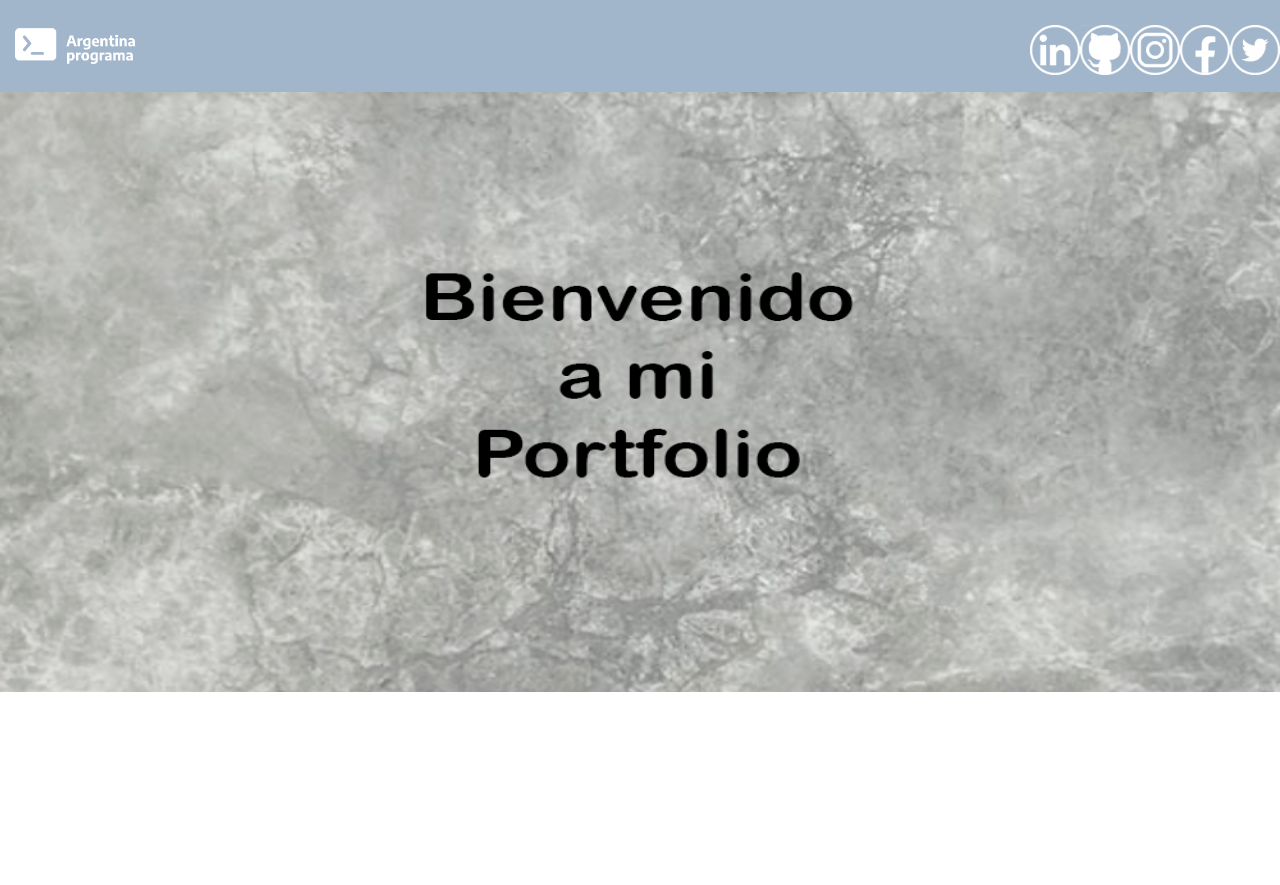
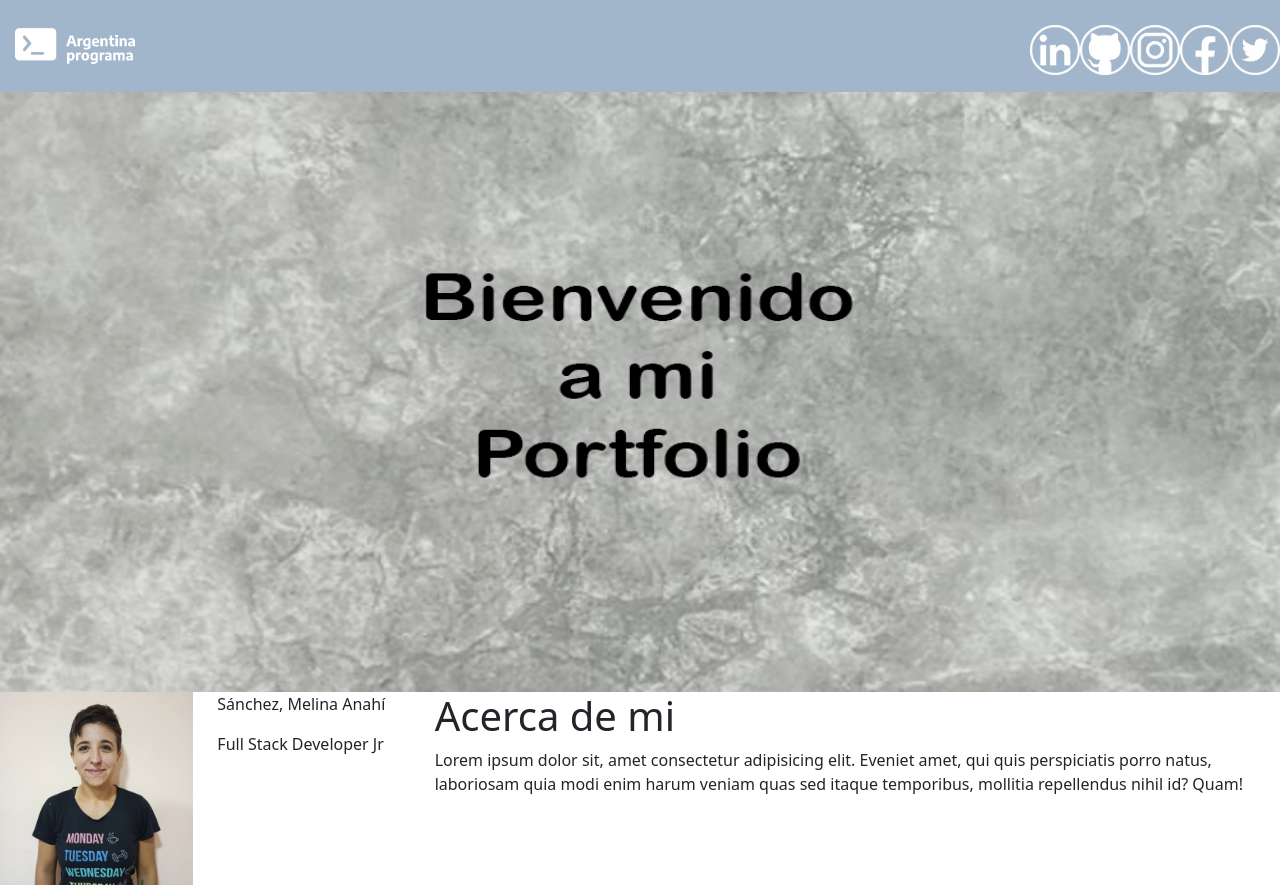
Before and after one commit to Mely94/ProyectoIntegrador, an Angular app in the folder ProyectoIntegrador/: page / in a window 1280 px wide. Before the commit the page ends 800 px from the top, so only its background shows below. Built offline with nearby package versions, Linux system fonts and the light colour scheme.

Commit message:
acercaDe

```diff
--- a/ProyectoIntegrador/src/app/app.component.html
+++ b/ProyectoIntegrador/src/app/app.component.html
@@ -1 +1,2 @@
 <app-header></app-header>
+<app-acerca-de></app-acerca-de>
--- a/ProyectoIntegrador/src/app/components/acerca-de/acerca-de.component.html
+++ b/ProyectoIntegrador/src/app/components/acerca-de/acerca-de.component.html
@@ -1 +1,17 @@
-<p>acerca-de works!</p>
+<div class="row">
+    <div class="col-xs-12 col-sm-2 col-md-2 col-lg-2">
+        <img src="../../../assets/fotoPerfil.jpg" class="img-fluid">
+    </div>
+
+    <div class="col-xs-12 col-sm-2 col-md-2 col-lg-2">
+        <p>Sánchez, Melina Anahí</p>
+        <p>Full Stack Developer Jr</p>
+    </div>
+
+    <div class="col-xs-12 col-sm-2 col-md-2 col-lg-8">
+        <span>
+            <h1>Acerca de mi</h1>
+            <p>Lorem ipsum dolor sit, amet consectetur adipisicing elit. Eveniet amet, qui quis perspiciatis porro natus, laboriosam quia modi enim harum veniam quas sed itaque temporibus, mollitia repellendus nihil id? Quam!</p>
+        </span>
+    </div>
+</div>
```
Also changed, not shown: ProyectoIntegrador/src/assets/fotoPerfil.jpg (added).
